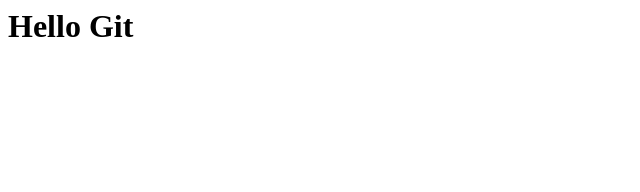
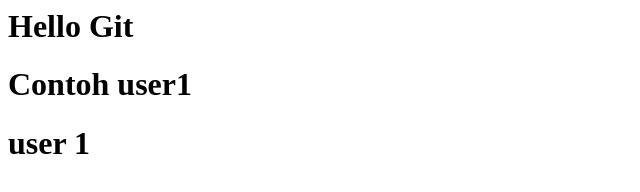
Before and after one commit to noelginting/git-remote, a plain HTML site: page index.html in a window 1280 px wide. Shown: the whole page, without its empty margins (0-640 px from the left). Drawn offline with Linux system fonts and the light colour scheme.

Commit message:
add user 1

```diff
--- a/index.html
+++ b/index.html
@@ -1,5 +1,7 @@
 <html>
     <body>
         <h1>Hello Git</h1>
+        <h1>Contoh user1</h1>
+        <h1>user 1</h1>
     </body>
 </html>
```
